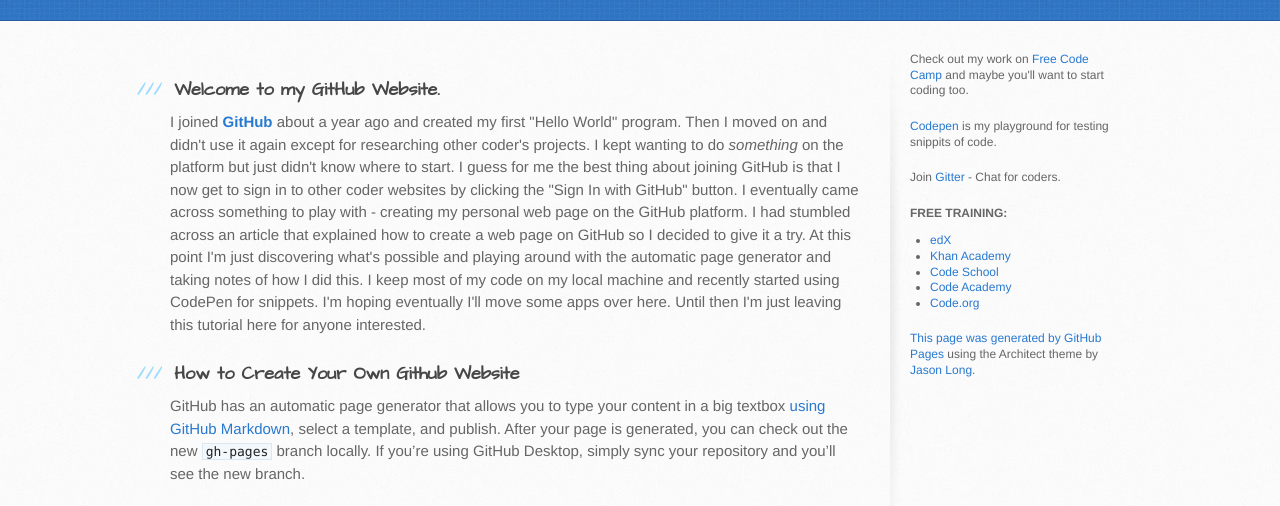
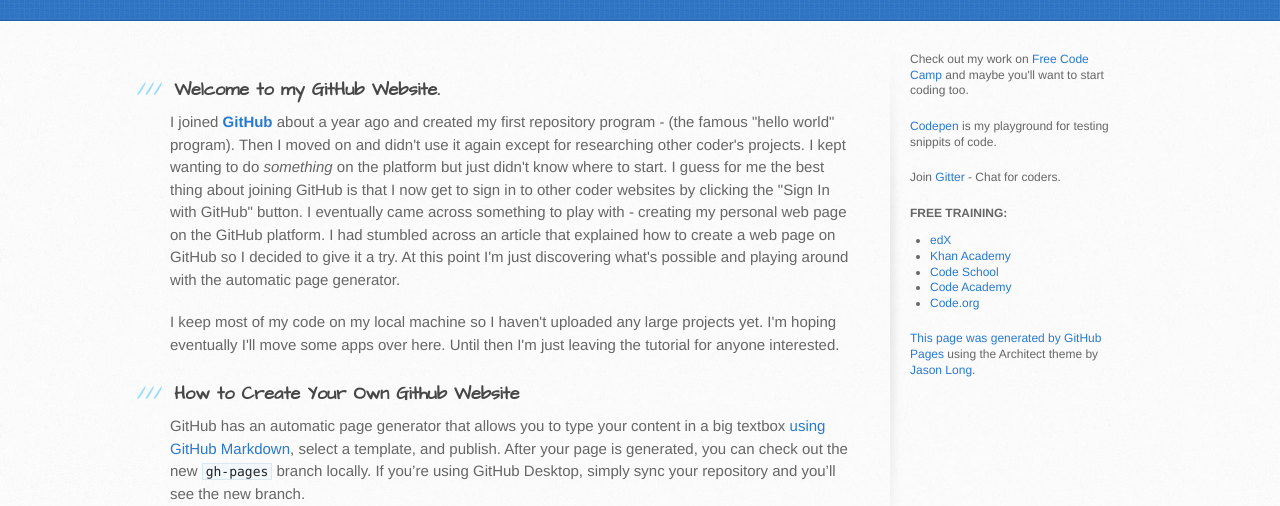
Before and after one commit to susanwinters214/ORGgithubio, a plain HTML site: page index.html in a window 1280 px wide. Shown: the part 252-758 px from the top of the page. Drawn offline with Linux system fonts and the light colour scheme.

Commit message:
update index
changed top paragraph again.

```diff
--- a/index.html
+++ b/index.html
@@ -31,12 +31,12 @@
           <h3>
 <a id="welcome-to-my-github-website" class="anchor" href="#welcome-to-my-github-website" aria-hidden="true"><span class="octicon octicon-link"></span></a>Welcome to my GitHub Website.</h3>
 
-<p>I joined <a href="http://www.github.com" target="_blank"><strong>GitHub</strong></a> about a year ago and created my first "Hello World" program.  Then I moved on and didn't use it again except for researching other coder's projects.
+<p>I joined <a href="http://www.github.com" target="_blank"><strong>GitHub</strong></a> about a year ago and created my first repository program - (the famous "hello world" program).  Then I moved on and didn't use it again except for researching other coder's projects.
 I kept wanting to do <i>something</i> on the platform but just didn't know where to start. I guess for me the best thing about joining GitHub is that I now
 get to sign in to other coder websites by clicking the "Sign In with GitHub" button. I eventually came across something to play with - creating
 my personal web page on the GitHub platform. I had stumbled across an article that explained how to create a web page on GitHub so I decided to give it a try.
-At this point I'm just discovering what's possible and playing around with the automatic page generator and taking notes of how I did this. I keep most of my code on my local machine and recently
-started using CodePen for snippets. I'm hoping eventually I'll move some apps over here. Until then I'm just leaving this tutorial here for anyone interested.</p>
+At this point I'm just discovering what's possible and playing around with the automatic page generator.</p>
+<p>I keep most of my code on my local machine so I haven't uploaded any large projects yet. I'm hoping eventually I'll move some apps over here. Until then I'm just leaving the tutorial for anyone interested.</p>
 
 <h3>
 <a id="how-to-create-your-own-github-website" class="anchor" href="#how-to-create-your-own-github-website" aria-hidden="true"><span class="octicon octicon-link"></span></a>How to Create Your Own Github Website</h3>
```
